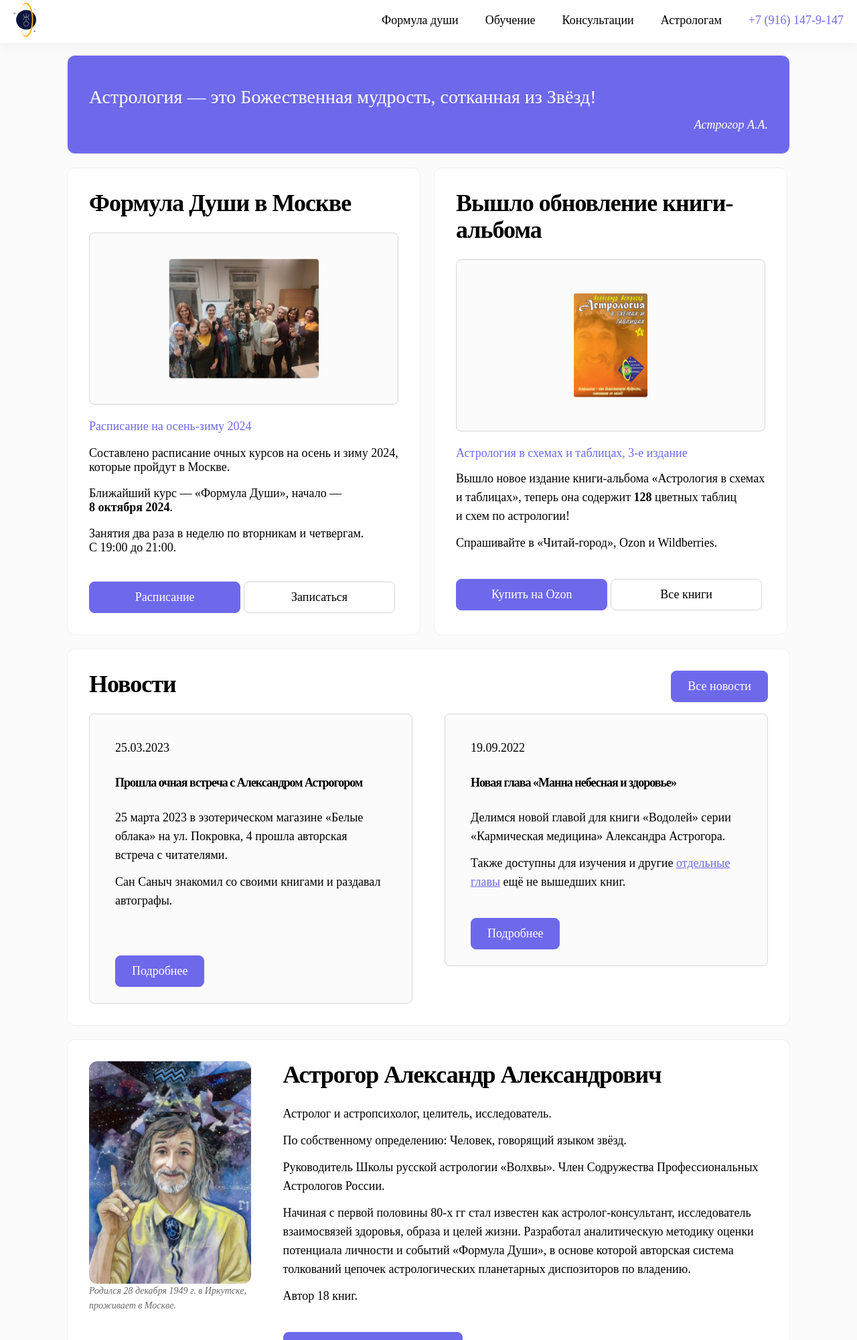
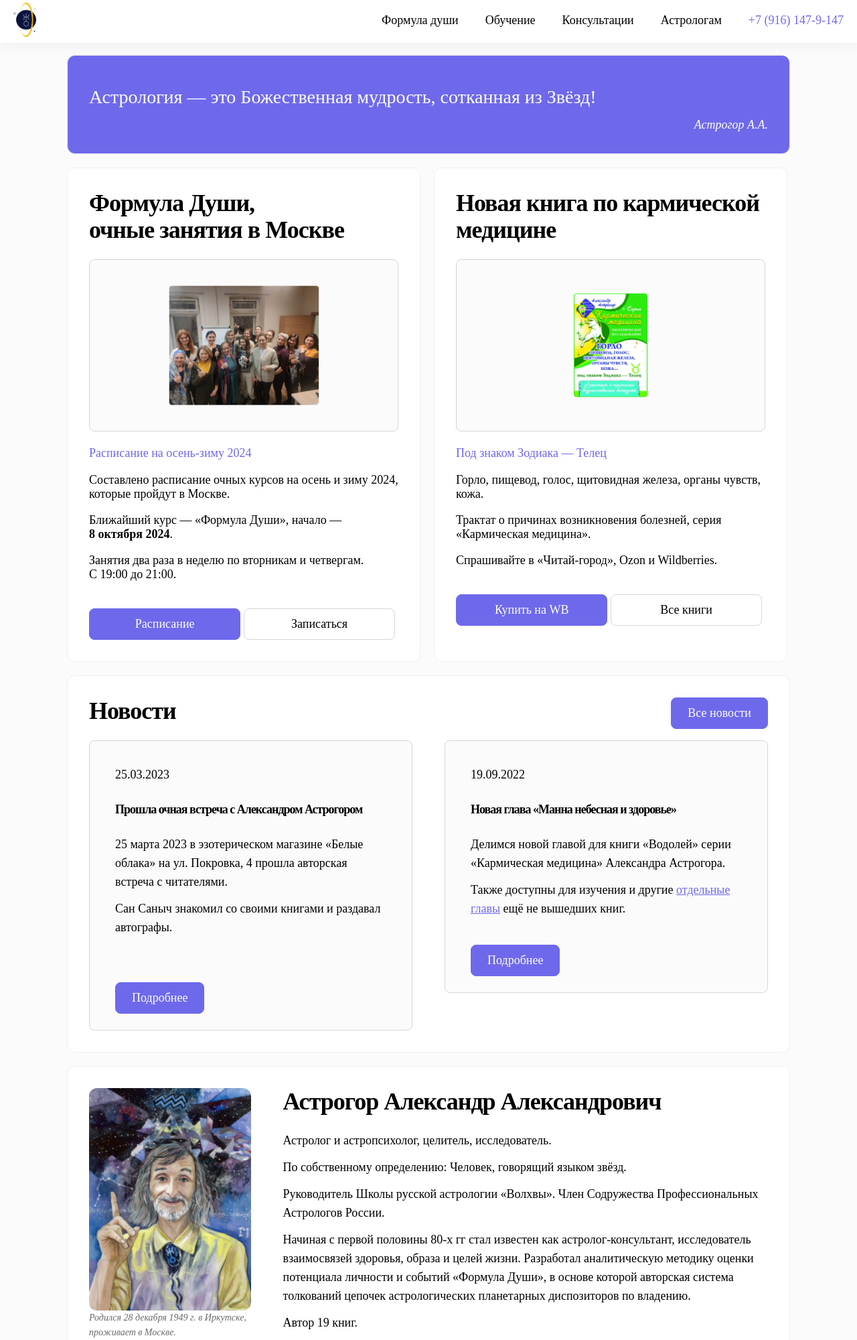
Before and after one commit to mosigo/astrogor, a Flask app: page / in a window 1280 px wide. Shown: the top 2000 px of the page at 67% size. Run offline with Flask 2, Linux system fonts and the light colour scheme; parts of the project's set-up code (start-up, migrations or seed data) failed here and were passed over; some web fonts are replaced.

Commit message:
Вышла новая книга в серии «Кармическая медица» — под знаком зодиака Телец. Добавляем информацию на сайт.

```diff
--- a/templates/blocks/astrogor.html
+++ b/templates/blocks/astrogor.html
@@ -18,7 +18,7 @@
                         Разработал аналитическую методику оценки потенциала личности и событий «Формула Души»,
                         в основе которой авторская система толкований цепочек астрологических планетарных
                         диспозиторов по владению.</p>
-                    <p>Автор 18 книг.</p>
+                    <p>Автор 19 книг.</p>
                 </div>
                 <div class="action">
                     <a href="/consultations#astrogor">
--- a/templates/blocks/astrogor_teacher.html
+++ b/templates/blocks/astrogor_teacher.html
@@ -14,7 +14,7 @@
                     <p>Разработал аналитическую методику оценки потенциала личности и событий «Формула Души»,
                         в основе которой авторская система толкований цепочек астрологических планетарных
                         диспозиторов по владению. Обучил своей методике тысячи человек.</p>
-                    <p>Автор 18 книг.</p>
+                    <p>Автор 19 книг.</p>
                 </div>
             </div>
         </div>
--- a/templates/index.html
+++ b/templates/index.html
@@ -33,7 +33,7 @@ a.news div.img:hover {
 <!--Блок с баннерами -->
 <div class="plate-base">
     <div class="plate w50">
-        <h1>Формула Души в Москве</h1>
+        <h1>Формула Души,<br/>очные занятия в Москве</h1>
         <div class="img">
             <img src="{{ url_for('static', filename='pic/offline_photo.png') }}"/>
         </div>
@@ -72,20 +72,18 @@ a.news div.img:hover {
 <!--    </div>-->
 
         <div class="plate w50">
-            <h1>Вышло обновление книги-альбома</h1>
+            <h1>Новая книга по кармической медицине</h1>
             <div class="img">
                 <img src="{{ url_for('static', filename='pic/last_book.png') }}"/>
             </div>
-            <div class="text-header">Астрология в схемах и таблицах, 3-е издание</div>
-            <div class="text">
-                <p>Вышло новое издание книги-альбома «Астрология в схемах и таблицах»,
-                    теперь она содержит <b>128</b> цветных таблиц и схем по астрологии!</p>
-                <p>Спрашивайте в «Читай-город», Ozon и Wildberries.</p>
-            </div>
+            <div class="text-header">Под знаком Зодиака — Телец</div>
+            <p>Горло, пищевод, голос, щитовидная железа, органы чувств, кожа.</p>
+            <p>Трактат о причинах возникновения болезней, серия «Кармическая медицина».</p>
+            <p>Спрашивайте в «Читай-город», Ozon и Wildberries.</p>
             <div class="action">
-                <a href="https://www.ozon.ru/product/astrologiya-v-shemah-i-tablitsah-880309173"
+                <a href="https://www.wildberries.ru/catalog/259825360/detail.aspx"
                    target="_blank">
-                    <button class="btn w50">Купить на Ozon</button>
+                    <button class="btn w50">Купить на WB</button>
                 </a>
                 <a href="/books">
                     <button class="btn second w50">Все книги</button>
```
Also changed, not shown: templates/books.html (+23 -14 lines), static/pic/books/19.png (added), static/pic/last_book.png.
